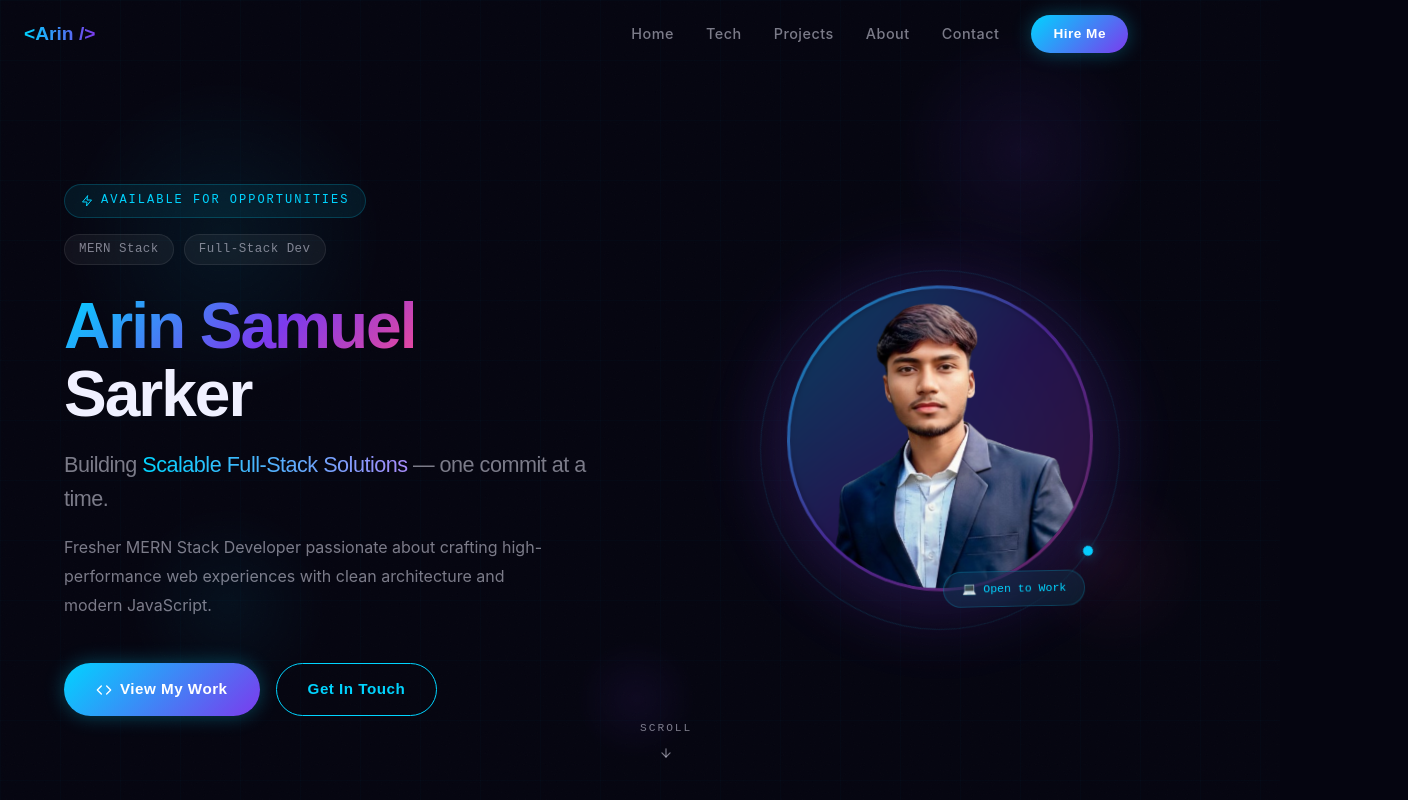
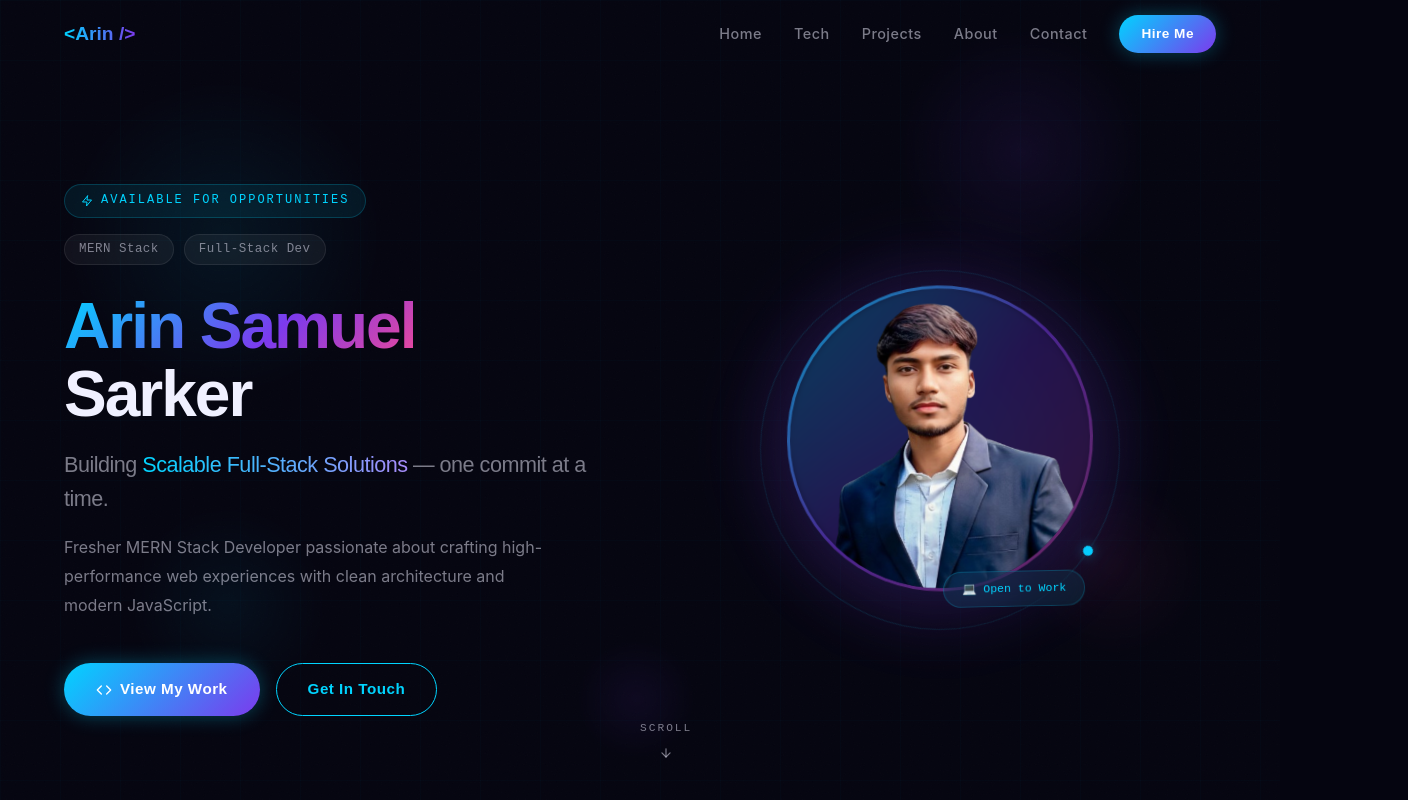
Before and after one commit to arinsarker07-oss/My-Portfolio, a React (Vite) app: page / in a window 1280 px wide. Shown: the top 800 px of the page, 1408 px wide, since content can reach past the window. Built offline with nearby package versions, Linux system fonts and the light colour scheme.

Commit message:
some responcive part complete

```diff
--- a/src/components/Navbar.jsx
+++ b/src/components/Navbar.jsx
@@ -31,11 +31,10 @@ export default function Navbar() {
         position: 'fixed',
         top: 0,
         left: 0,
-        right: 0,
-        width: '90%',
+        width: '100%',
         boxSizing: 'border-box',
         zIndex: 1000,
-        padding: '0 24px',
+        padding: '0 5%',
         height: '68px',
         display: 'flex',
         alignItems: 'center',
--- a/src/components/Projects.jsx
+++ b/src/components/Projects.jsx
@@ -94,7 +94,7 @@ const cardVariants = {
 
 export default function Projects() {
   return (
-    <section id="projects" className="section-pad" style={{ position: 'relative' }}>
+    <section id="projects" className="section-pad" style={{ position: 'relative', overflow: 'hidden' }}>
 
       {/* Ambient glow */}
       <div style={{
--- a/src/index.css
+++ b/src/index.css
@@ -24,7 +24,10 @@
 /* ─── Reset & Base ─────────────────────────────────────── */
 *, *::before, *::after { box-sizing: border-box; margin: 0; padding: 0; }
 
-html { scroll-behavior: smooth; }
+html {
+  scroll-behavior: smooth;
+  overflow-x: hidden;
+}
 
 body {
   background-color: var(--bg-primary);
@@ -32,12 +35,18 @@ body {
   font-family: var(--font-body);
   overflow-x: hidden;
   line-height: 1.6;
+  width: 100%;
 }
 
-/* ─── Scrollbar ─────────────────────────────────────────── */
-::-webkit-scrollbar { width: 4px; }
-::-webkit-scrollbar-track { background: var(--bg-primary); }
-::-webkit-scrollbar-thumb { background: var(--accent-cyan); border-radius: 2px; }
+/* ─── Hide Scrollbar ───────────────────────────────────── */
+* {
+  scrollbar-width: none; /* Firefox */
+  -ms-overflow-style: none; /* IE and Edge */
+}
+
+*::-webkit-scrollbar {
+  display: none; /* Chrome, Safari and Opera */
+}
 
 /* ─── Glass Surfaces ────────────────────────────────────── */
 .glass {
```
